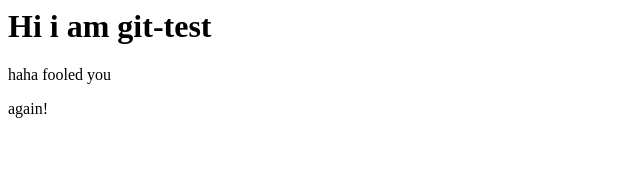
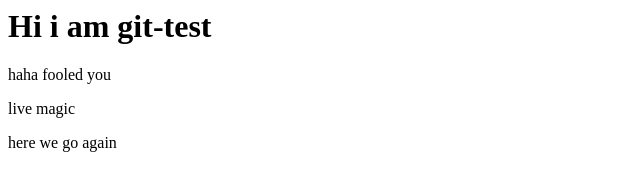
Before and after one commit to code-nimbus/reacta, a website: page index.html in a window 1280 px wide. Shown: the whole page, without its empty margins (0-640 px from the left). Drawn offline with Linux system fonts and the light colour scheme.

Commit message:
finally the gitig command learnt

```diff
--- a/index.html
+++ b/index.html
@@ -4,6 +4,7 @@
     <body>
         <h1>Hi i am git-test</h1>
         <p>haha fooled you</p>
-        <p>again!</p>
+        <p>live magic</p>
+        <p>here we go again</p>
     </body>
 </html>
```
Also changed, not shown: package.json (added, +24 -0 lines), 2 other files.
